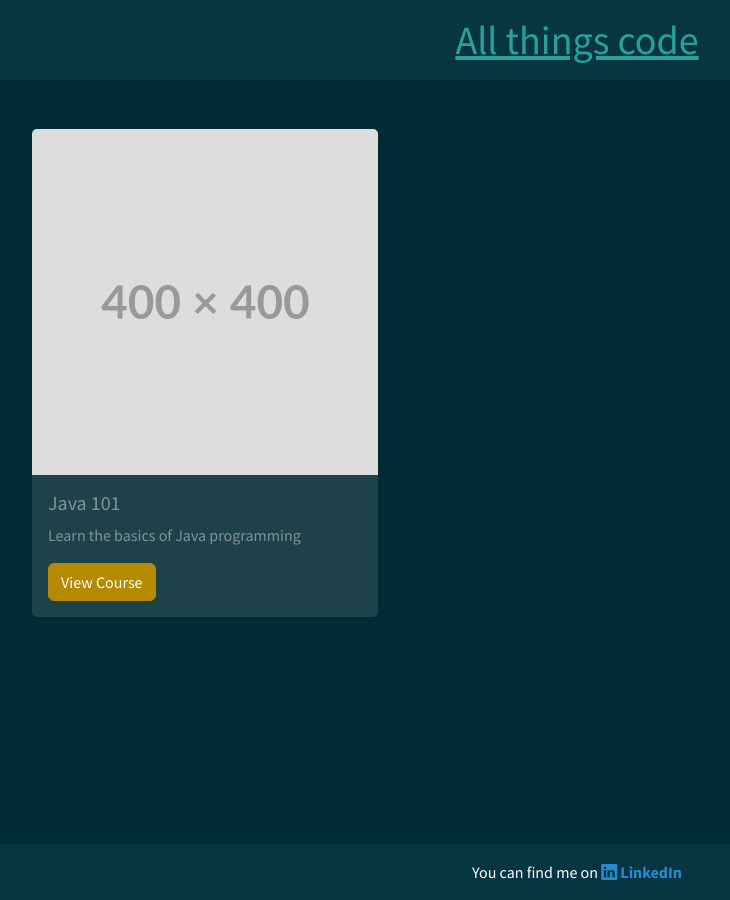
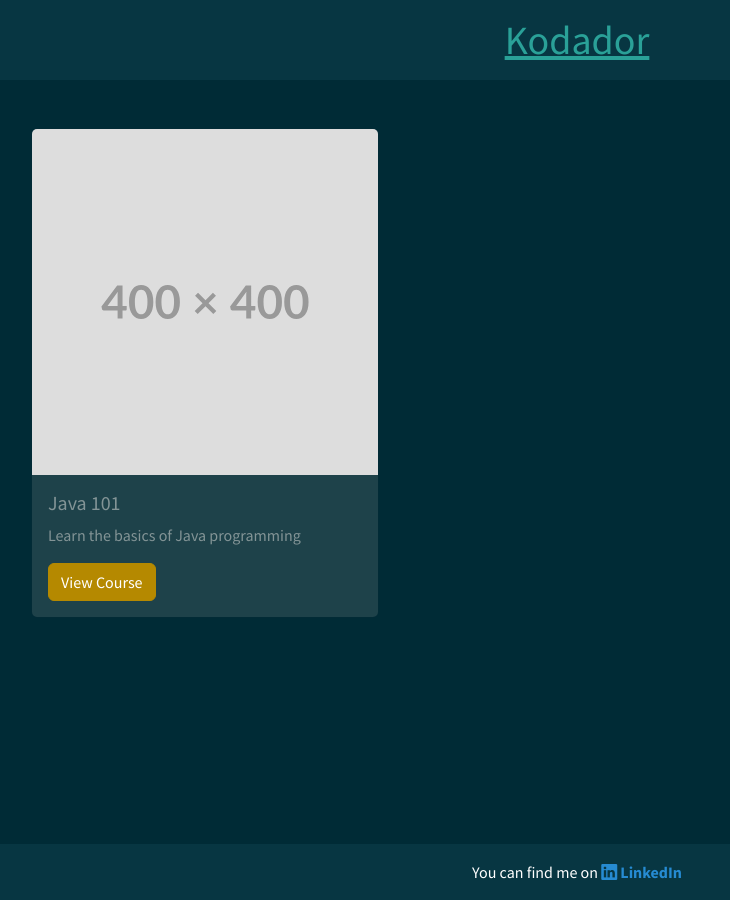
Before and after one commit to pdrum/pdrum.github.io, a Jekyll site: the page built from index.html, in a window 1280 px wide. Shown: the whole page, without its empty margins (63-793 px from the left). Built offline with Jekyll 4.4.1, drawn with Linux system fonts in a browser that asks for light colours; nearby versions of some CDN libraries.

Commit message:
Change the sitename

```diff
--- a/_layouts/default.html
+++ b/_layouts/default.html
@@ -15,7 +15,7 @@
 <body>
 <header class="bg-dark text-white py-3" id="brand-header">
     <div class="container text-center" id="site-title">
-        <h1 class="mb-0"><a href="/">All things code</a></h1>
+        <h1 class="mb-0"><a href="/">Kodador</a></h1>
     </div>
 </header>
 
```
